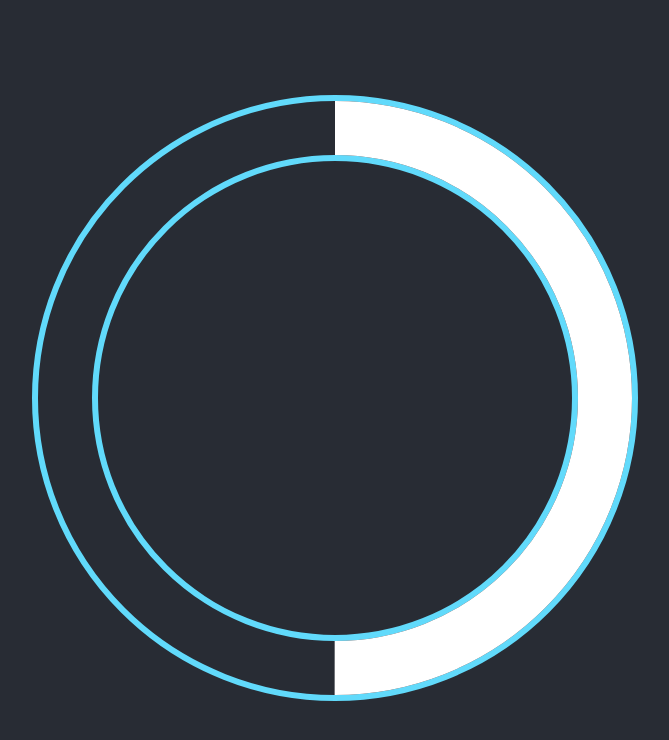
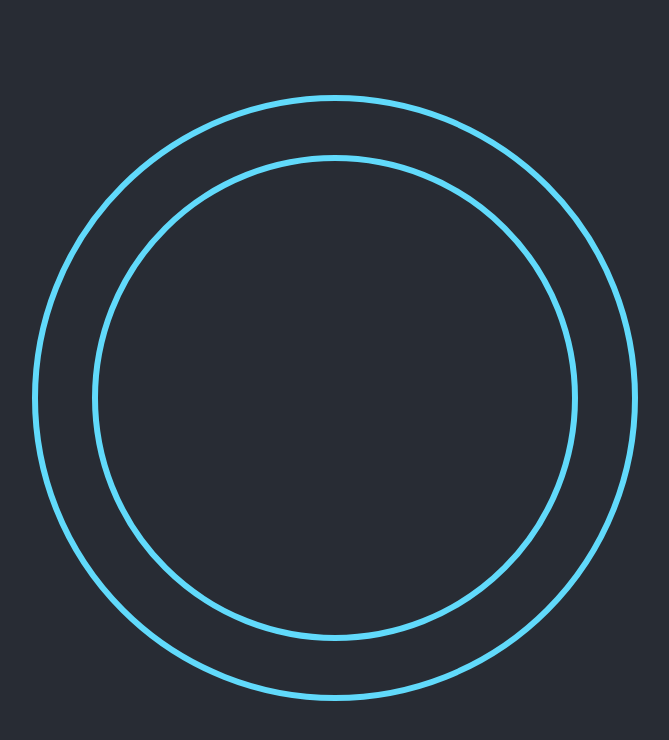
Before and after one commit to caulfield2/ring-treblecross, a React (Create React App) app in the folder frontend/: page / in a window 1280 px wide. Shown: the top 740 px of the page, without its empty margins (305-974 px from the left). Built offline with nearby package versions, Linux system fonts and the light colour scheme.

Commit message:
Added logic to calculate divider and tile geometries, created divider and tile skeletons

```diff
--- a/frontend/src/App.js
+++ b/frontend/src/App.js
@@ -4,7 +4,9 @@ import GameBoard from './components/GameBoard/GameBoard';
 function App() {
   return (
     <div className="App">
-      <GameBoard />
+      <GameBoard
+        size={3}
+      />
     </div>
   );
 }
--- a/frontend/src/components/GameBoard/GameBoard.js
+++ b/frontend/src/components/GameBoard/GameBoard.js
@@ -1,7 +1,10 @@
 import React from 'react';
-import './GameBoard.css'
+import PropTypes from 'prop-types';
+import GameBoardDivider from '../GameBoardDivider/GameBoardDivider';
+import GameBoardTile from '../GameBoardTile/GameBoardTile';
+import './GameBoard.css';
 
-function GameBoard() {
+function GameBoard(props) {
   const [windowDimensions, setWindowDimensions] = React.useState({
     height: window.innerHeight,
     width: window.innerWidth
@@ -22,30 +25,56 @@ function GameBoard() {
     }
   });
 
-  function buildGameBoardTest() {
+  function buildGameBoard() {
+    const { size } = props;
+    const fillRadius = (outerRadius - innerRadius) / 2 + innerRadius;
     const fillStrokeWidth = outerRadius - innerRadius - borderStrokeWidth;
-    const fillRadius = (outerRadius - innerRadius) / 2 + innerRadius;
+
     const fillCircumference = 2 * Math.PI * fillRadius;
+    const dividerCircumference = borderStrokeWidth; // Make the divider the same thickness as the border
+    const tileCircumference = (fillCircumference - (dividerCircumference * size)) / size;
 
-    const transform = `rotate(270, ${cx}, ${cy})`;
+    const dividerDegrees = dividerCircumference / fillCircumference * 360;
+    const tileDegrees = tileCircumference / fillCircumference * 360;
 
-    return (
-      <circle
-        strokeWidth={fillStrokeWidth}
-        strokeDasharray={fillCircumference}
-        strokeDashoffset={fillCircumference / 2}
-        r={fillRadius}
-        cx={cx}
-        cy={cy}
-        transform={transform}
-        stroke="white"
-        fill="transparent"
-      />
-    );
-  }
+    const gameBoard = [];
 
-  function buildGameBoard() {
+    let degreePos = 0;
 
+    for (let i = 0; i < size; i++) {
+      gameBoard.push(
+        <GameBoardTile
+          key={i}
+          i={i}
+          r={fillRadius}
+          cx={cx}
+          cy={cy}
+          startDegree={degreePos}
+          endDegree={degreePos + tileDegrees}
+          strokeWidth={fillStrokeWidth}
+        />
+      );
+
+      degreePos += dividerDegrees;
+
+      const divKey = `div${i}`;
+
+      gameBoard.push(
+        <GameBoardDivider
+          key={divKey}
+          r={fillRadius}
+          cx={cx}
+          cy={cy}
+          startDegree={degreePos}
+          endDegree={degreePos + dividerDegrees}
+          strokeWidth={fillStrokeWidth}
+        />
+      );
+
+      degreePos += tileDegrees;
+    }
+
+    return gameBoard;
   }
 
   const outerDiameter = Math.min(windowDimensions.height, windowDimensions.width) * 0.75;
@@ -77,10 +106,14 @@ function GameBoard() {
           cx={cx}
           cy={cy}
         />
-        {buildGameBoardTest()}
+        {buildGameBoard()}
       </svg>
     </div>
   );
 }
 
+GameBoard.propTypes = {
+  size: PropTypes.number.isRequired,
+}
+
 export default GameBoard
--- /dev/null
+++ b/frontend/src/components/GameBoardDivider/GameBoardDivider.js
@@ -0,0 +1,17 @@
+import React from 'react';
+import PropTypes from 'prop-types';
+
+function GameBoardDivider(props) {
+    return (<div />);
+}
+
+GameBoardDivider.propTypes = {
+    r: PropTypes.number.isRequired,
+    cx: PropTypes.number.isRequired,
+    cy: PropTypes.number.isRequired,
+    startDegree: PropTypes.number.isRequired,
+    endDegree: PropTypes.number.isRequired,
+    strokeWidth: PropTypes.number.isRequired,
+}
+
+export default GameBoardDivider
--- /dev/null
+++ b/frontend/src/components/GameBoardTile/GameBoardTile.js
@@ -0,0 +1,18 @@
+import React from 'react';
+import PropTypes from 'prop-types';
+
+function GameBoardTile(props) {
+    return (<div />);
+}
+
+GameBoardTile.propTypes = {
+    i: PropTypes.number.isRequired,
+    r: PropTypes.number.isRequired,
+    cx: PropTypes.number.isRequired,
+    cy: PropTypes.number.isRequired,
+    startDegree: PropTypes.number.isRequired,
+    endDegree: PropTypes.number.isRequired,
+    strokeWidth: PropTypes.number.isRequired,
+}
+
+export default GameBoardTile
```
